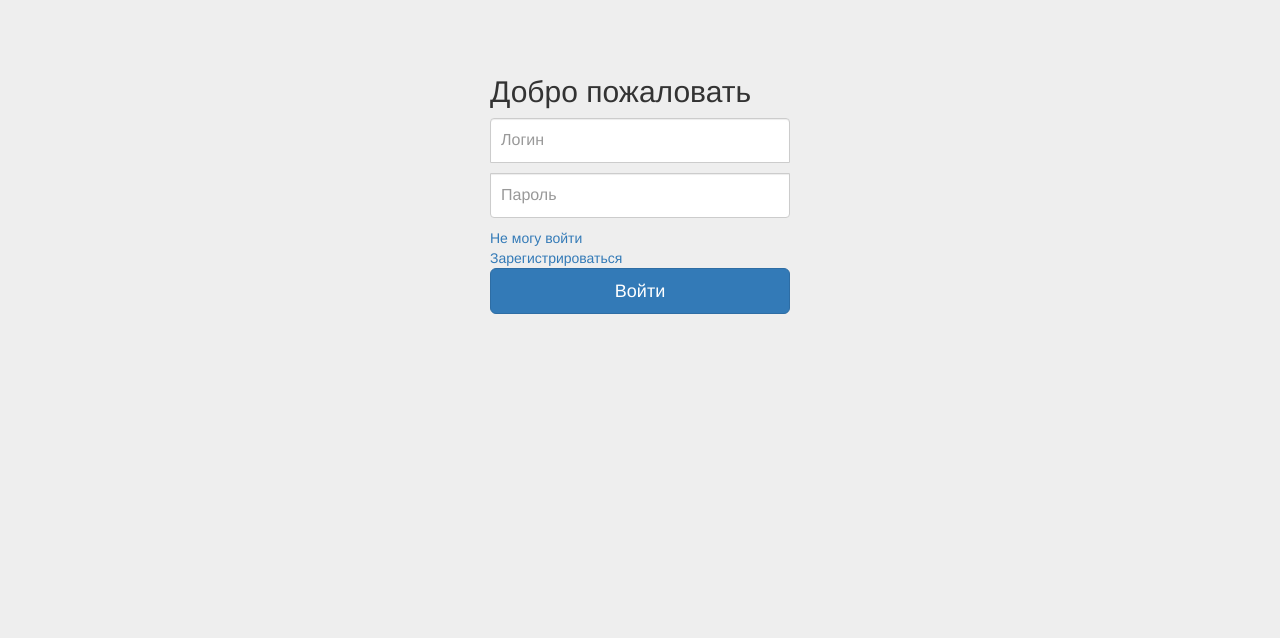
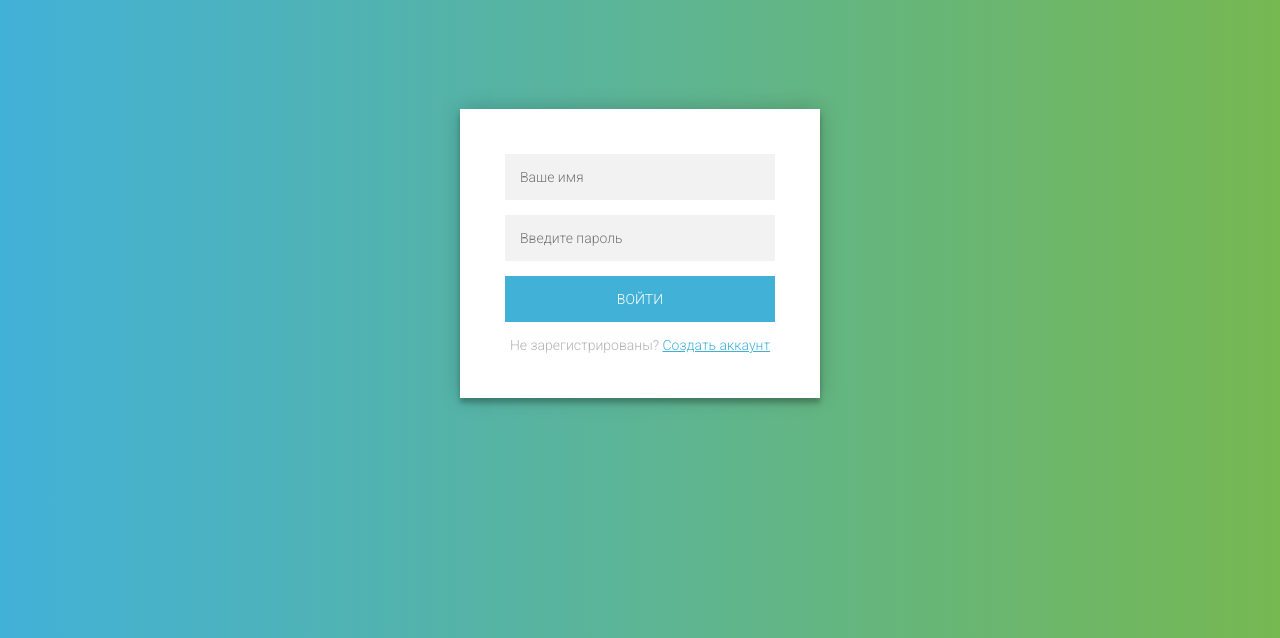
Before and after one commit to asorokoumov/cloudcheckout, a Django app: page /seller/login/ in a window 1280 px wide. Shown: the top 638 px of the page. Run offline with Django 3.2, Linux system fonts and the light colour scheme; some libraries are stand-ins or nearby versions.

Commit message:
New login design

```diff
--- /dev/null
+++ b/checkout/static/css/seller_auth.css
@@ -0,0 +1,102 @@
+@import url(https://fonts.googleapis.com/css?family=Roboto:300);
+
+.login-page {
+  width: 360px;
+  padding: 8% 0 0;
+  margin: auto;
+}
+.form {
+  position: relative;
+  z-index: 1;
+  background: #ffffff;
+  max-width: 360px;
+  margin: 0 auto 100px;
+  padding: 45px;
+  text-align: center;
+  box-shadow: 0 0 20px 0 rgba(0, 0, 0, 0.2), 0 5px 5px 0 rgba(0, 0, 0, 0.24);
+}
+.form input {
+  font-family: "Roboto", sans-serif;
+  outline: 0;
+  background: #f2f2f2;
+  width: 100%;
+  border: 0;
+  margin: 0 0 15px;
+  padding: 15px;
+  box-sizing: border-box;
+  font-size: 14px;
+}
+.form button {
+  font-family: "Roboto", sans-serif;
+  text-transform: uppercase;
+  outline: 0;
+  background: #42b1d8;
+  width: 100%;
+  border: 0;
+  padding: 15px;
+  color: #FFFFFF;
+  font-size: 14px;
+  -webkit-transition: all 0.3 ease;
+  transition: all 0.3 ease;
+  cursor: pointer;
+}
+.form button:hover,.form button:active,.form button:focus {
+  background: #34BBEB;
+}
+.form .message {
+  margin: 15px 0 0;
+  color: #b3b3b3;
+  font-size: 14px;
+}
+.form .message a {
+  color: #42b1d8;
+  text-decoration: underline;
+}.form .message b {
+  font-size: 14px;
+  color: #d3d3d3;
+  text-decoration: underline;
+  opacity: 100%;
+}
+.container {
+  position: relative;
+  z-index: 1;
+  max-width: 300px;
+  margin: 0 auto;
+}
+.container:before, .container:after {
+  content: "";
+  display: block;
+  clear: both;
+}
+.container .info {
+  margin: 50px auto;
+  text-align: center;
+}
+.container .info h1 {
+  margin: 0 0 15px;
+  padding: 0;
+  font-size: 36px;
+  font-weight: 300;
+  color: #1a1a1a;
+}
+.container .info span {
+  color: #4d4d4d;
+  font-size: 12px;
+}
+.container .info span a {
+  color: #000000;
+  text-decoration: none;
+}
+.container .info span .fa {
+  color: #EF3B3A;
+}
+body {
+  background: #42b1d8; /* fallback for old browsers */
+  background: -webkit-linear-gradient(right, #76b852, #42b1d8);
+  background: -moz-linear-gradient(right, #76b852, #42b1d8);
+  background: -o-linear-gradient(right, #76b852, #42b1d8);
+  background: linear-gradient(to left, #76b852, #42b1d8);
+  font-family: "Roboto", sans-serif;
+  -webkit-font-smoothing: antialiased;
+  -moz-osx-font-smoothing: grayscale;
+}
--- a/checkout/templates/seller/auth/base_seller_auth.html
+++ b/checkout/templates/seller/auth/base_seller_auth.html
@@ -1,36 +1,19 @@
 <!DOCTYPE html>
 {% load staticfiles %}
-<html lang="en">
-  <head>
-    <meta charset="utf-8">
-    <meta name="viewport" content="width=device-width, initial-scale=1, shrink-to-fit=no">
-    <meta name="description" content="">
-    <meta name="author" content="">
-    <link rel="icon" href="../../favicon.ico">
 
-    <title>Signin Template for Bootstrap</title>
+<html>
+<head>
+  <meta charset="UTF-8">
+  <title>Flat HTML5/CSS3 Login Form</title>
+      <link rel="stylesheet" href="{% static 'css/seller_auth.css' %}">
+</head>
 
-    <!-- Bootstrap core CSS -->
-    <link rel="stylesheet" href="https://maxcdn.bootstrapcdn.com/bootstrap/3.3.7/css/bootstrap.min.css"
-          integrity="sha384-BVYiiSIFeK1dGmJRAkycuHAHRg32OmUcww7on3RYdg4Va+PmSTsz/K68vbdEjh4u" crossorigin="anonymous">
-    <!-- Custom styles for this template -->
-    <link rel="stylesheet" href="{% static 'css/seller_login.css' %}">
-
-  </head>
-
-  <body>
-
-    <div class="container">
-
-    {% block content %}{% endblock %}
-
-    </div> <!-- /container -->
-
-
-    <!-- Bootstrap core JavaScript
-    ================================================== -->
-    <!-- Placed at the end of the document so the pages load faster -->
-    <!-- IE10 viewport hack for Surface/desktop Windows 8 bug -->
-    <!--  <script src="../../assets/js/ie10-viewport-bug-workaround.js"></script> -->
-  </body>
+<body>
+  <div class="login-page">
+  <div class="form">
+        {% block content %}{% endblock %}
+  </div>
+</div>
+  <script src='http://cdnjs.cloudflare.com/ajax/libs/jquery/2.1.3/jquery.min.js'></script>
+</body>
 </html>
--- a/checkout/templates/seller/auth/seller_login.html
+++ b/checkout/templates/seller/auth/seller_login.html
@@ -1,26 +1,17 @@
 {% extends "seller/auth/base_seller_auth.html" %}
 
 {% block content %}
-
-      <form class="form-signin" action="/seller/login/" method="POST">
+    <form class="login-form" action="/seller/login/" method="POST">
               {% csrf_token %}
-
-        <h2 class="form-signin-heading">Добро пожаловать</h2>
-        <label for="username" class="sr-only">Логин</label>
-        <input type="text" id="username" name="username" class="form-control" placeholder="Логин" required>
-        <label for="password" class="sr-only">Пароль</label>
-        <input type="password" id="password" name="password" class="form-control" placeholder="Пароль" required>
-        {% if login_error %}
+      <input type="text" id="username" name="username" placeholder="Ваше имя"/>
+      <input type="password" id="password" name="password" placeholder="Введите пароль"/>
+        {% if register_error %}
           <div style="color:red">
-            {{login_error}}
+            {{register_error}}
         </div>
         {% endif %}
-        <div>
-          <a href="#">Не могу войти</a>
-        </div>
-        <div>
-          <a href="/seller/register/">Зарегистрироваться</a>
-        </div>
-        <button class="btn btn-lg btn-primary btn-block" type="submit">Войти</button>
-      </form>
+      <button type="submit">Войти</button>
+      <p class="message">Не зарегистрированы? <a href="/seller/register/">Создать аккаунт</a></p>
+    </form>
+
 {% endblock %}
```
Also changed, not shown: checkout/templates/seller/auth/seller_register.html (+9 -16 lines).
